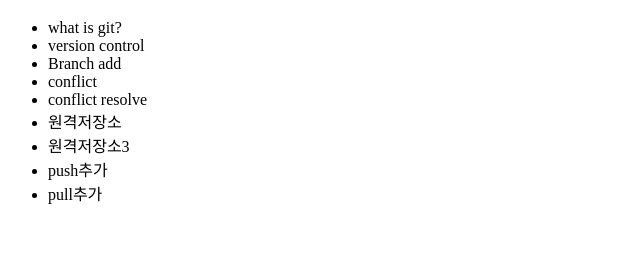
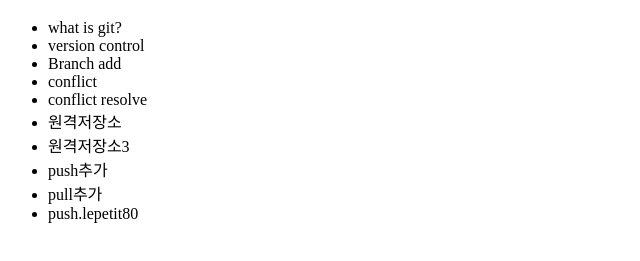
Before and after one commit to terrybyte/git_test, a plain HTML site: page index.html in a window 1280 px wide. Shown: the part 61-322 px from the top of the page, without its empty margins (0-640 px from the left). Drawn offline with Linux system fonts and the light colour scheme.

Commit message:
push.lepetit80

```diff
--- a/index.html
+++ b/index.html
@@ -20,6 +20,7 @@
 		<li>원격저장소3</li>
 		<li>push추가</li>
 		<li>pull추가</li>
+		<li>push.lepetit80</li>
 	</ul>
 </body>
 </html>
```
